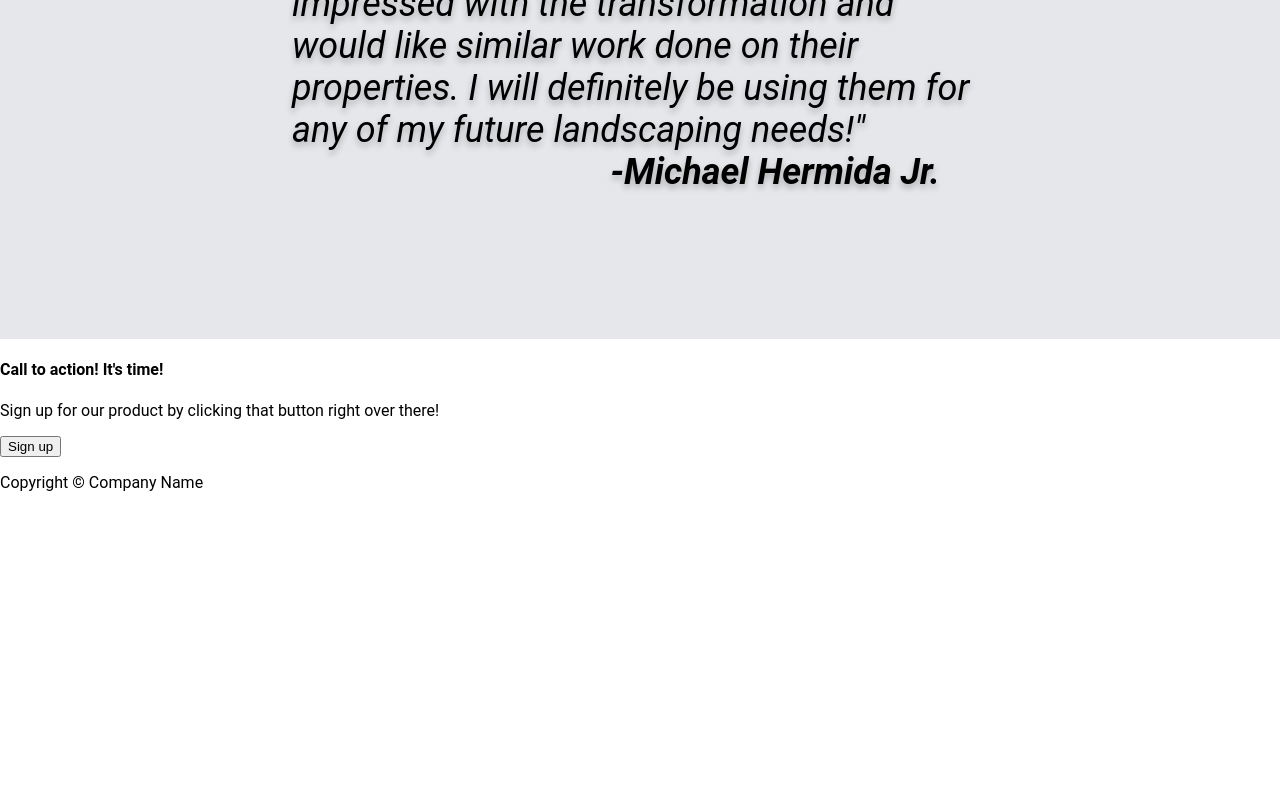
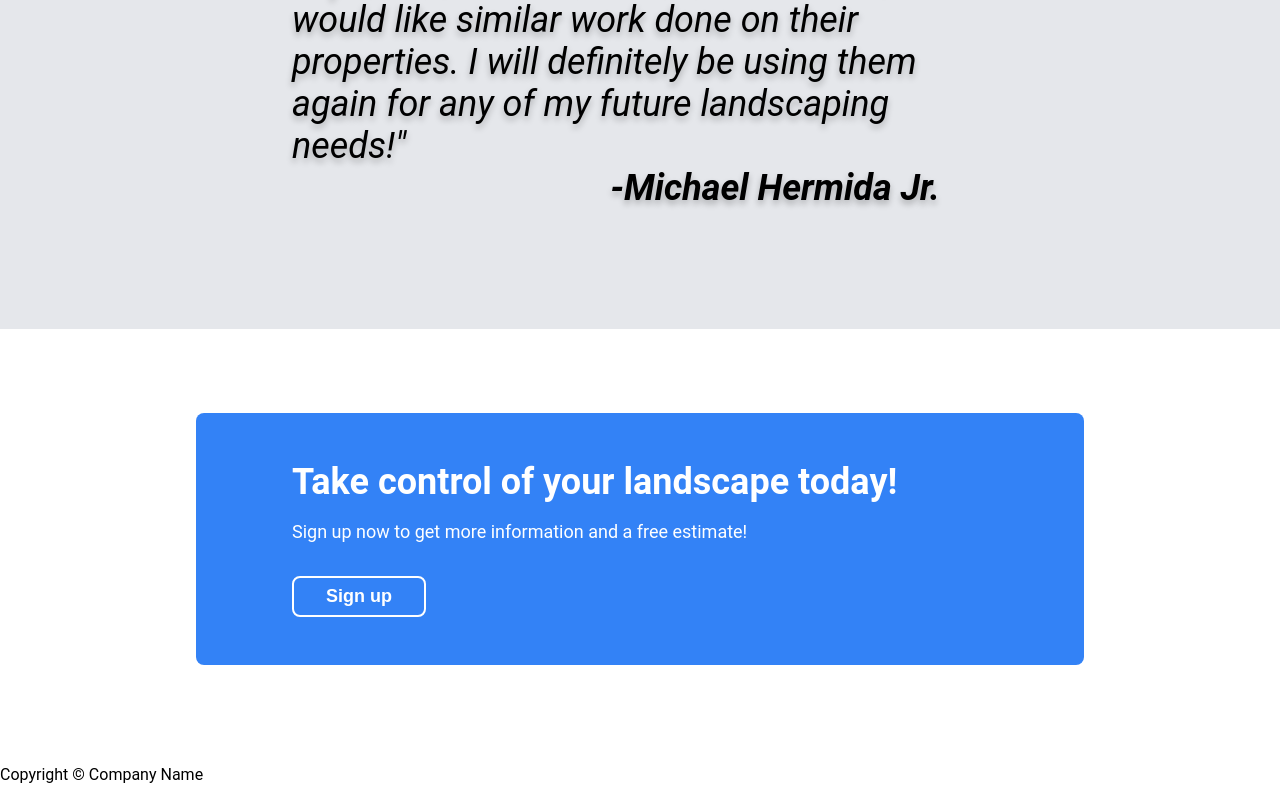
Before and after one commit to Xenodrifft/odin-landing-page, a plain HTML site: page index.html in a window 1280 px wide. Shown: the part 2052-2852 px from the top of the page. Before the commit the page ends 2560 px from the top, so only its background shows below. Drawn offline with Linux system fonts and the light colour scheme.

Commit message:
Add "bottom" section styling
Added a blue background color and a "call to action" message.
Also added hover effects for the sign-up button.

```diff
--- a/index.html
+++ b/index.html
@@ -86,7 +86,7 @@
                 transformed and I couldn't be happier. My friends and family were
                 very impressed with the transformation and would like similar work
                 done on their properties. I will definitely be using
-                them for any of my future landscaping needs!"
+                them again for any of my future landscaping needs!"
             </p>
             <h4>-Michael Hermida Jr.</h4>
         </div>
@@ -95,9 +95,9 @@
     <!-- Bottom section -->
     <div class="bottom">
         <div class="wrapper">
-            <div class="bottom-text">
-                <h4>Call to action! It's time!</h4>
-                <p>Sign up for our product by clicking that button right over there!</p>
+            <div class="wrapper-text">
+                <h4>Take control of your landscape today!</h4>
+                <p>Sign up now to get more information and a free estimate!</p>
             </div>
             <div class="button-2">
                 <button>Sign up</button>
--- a/styles.css
+++ b/styles.css
@@ -18,6 +18,12 @@ body {
 
 .header h3 {
     margin: 16px 16px 16px 0px;
+}
+
+.header h3:hover {
+    cursor: pointer;
+    color: rgb(123, 255, 47);
+    transition: all 1s ease 0s;
 }
 
 ul {
@@ -81,6 +87,7 @@ a:hover {
 .title-info button:hover {
     background-color: #2b6bcc;
     transition: all 0.3s ease 0s;
+    cursor: pointer;
 }
 
 .main-image img {
@@ -130,7 +137,7 @@ a:hover {
     background-color: #E5E7EB;
     font-size: 36px;
     font-style: italic;
-    padding: 146px 292px;
+    padding: 120px 292px;
 }
 
 .quote h4,
@@ -144,3 +151,47 @@ a:hover {
     text-align: end;
     margin-right: 48px;
 }
+
+/* Bottom section styling */
+.bottom {
+    padding: 84px 196px;
+}
+
+.wrapper {
+    display: flex;
+    flex-wrap: wrap;
+    background-color: #3382F6;
+    color: white;
+    border-radius: 8px;
+    padding: 48px 96px;
+    justify-content: space-between;
+    align-items: center;
+    gap: 16px;
+}
+
+.wrapper-text h4 {
+    margin: 0px;
+    padding: 0px;
+    font-size: 36px;
+}
+
+.wrapper-text p {
+    font-size: 18px;
+}
+
+.button-2 button {
+    background-color: #3382F6;
+    color: white;
+    font-size: 18px;
+    font-weight: bold;
+    border: 2px solid white;
+    border-radius: 8px;
+    padding: 8px 32px;
+}
+
+.button-2 button:hover {
+    background-color: white;
+    color: #3382F6;
+    transition: all 0.3s ease 0s;
+    cursor: pointer;
+}
```
